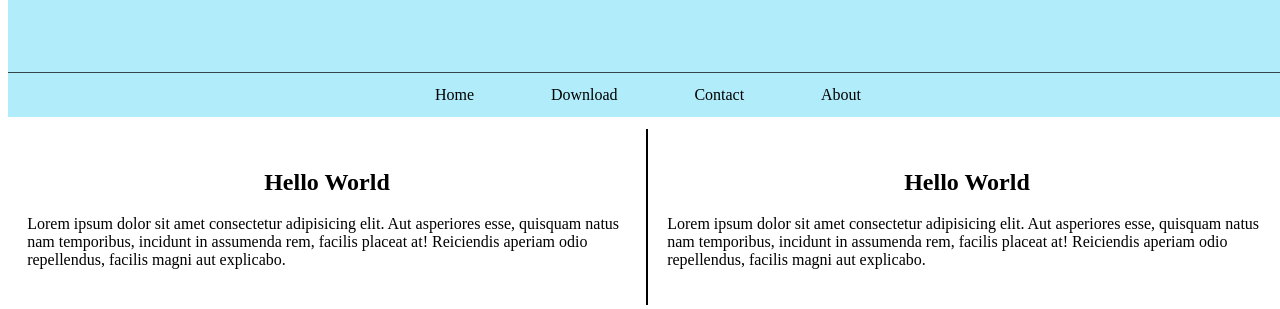
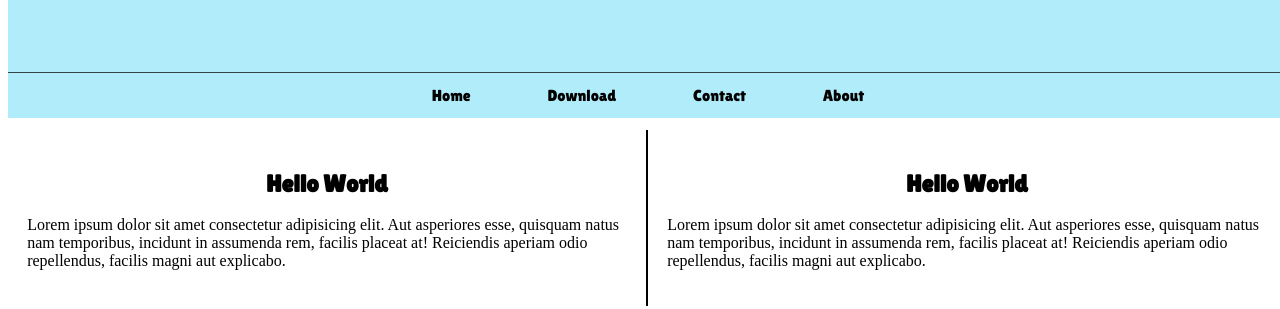
Before and after one commit to Gyedhu/YedGames, a plain HTML site: page index.html in a window 1280 px wide. Shown: the part 171-480 px from the top of the page. Drawn offline with Linux system fonts and the light colour scheme.

Commit message:
first commit

```diff
--- a/index.css
+++ b/index.css
@@ -1,5 +1,5 @@
 body {
-
+    box-sizing: border-box;
 }
 
 .container {
--- a/index.html
+++ b/index.html
@@ -7,7 +7,7 @@
     <meta http-equiv="X-UA-Compatible" content="ie=edge">
     <title>YedGame</title>
     <link rel="stylesheet" href="./index.css">
-    <link rel="stylesheet" href="https://fonts.googleapis.com/css?family=Righteous|Ubuntu&display=swap">
+    <link rel="stylesheet" href="https://fonts.googleapis.com/css?family=Lilita+One|Righteous|Ubuntu&display=swap">
 
 </head>
 
```
